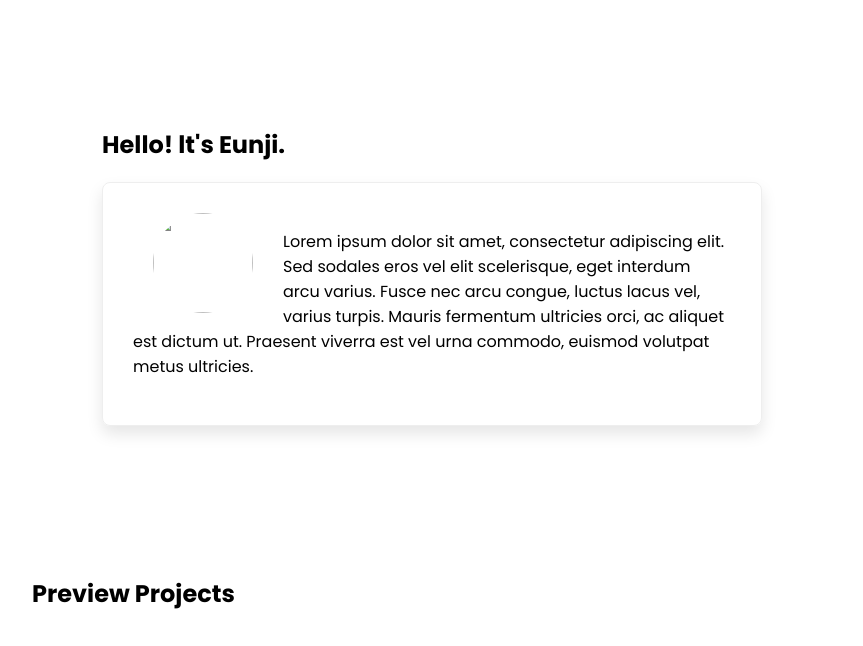
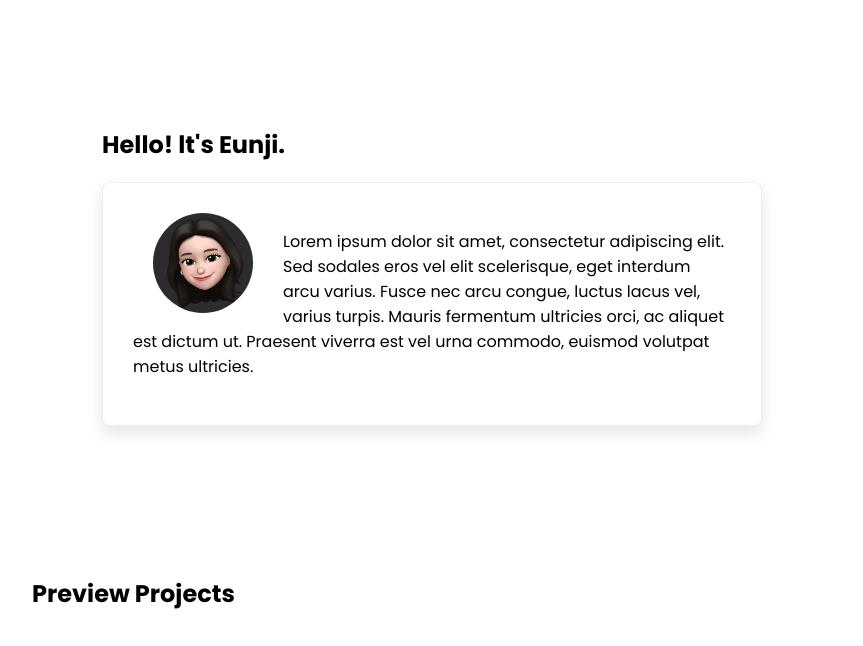
Before and after one commit to imchloedev/Myportfolio, a plain HTML site: page index.html in a window 1280 px wide. Shown: the part 154-800 px from the top of the page, without its empty margins (208-1071 px from the left). Drawn offline with Linux system fonts and the light colour scheme.

Commit message:
Update index.html

```diff
--- a/index.html
+++ b/index.html
@@ -152,7 +152,7 @@
   <article class="article1">
     <h2>Hello! lt's Eunji.</h2>
     <div class="imgbox">
-      <img src="images/img_6520.jpg">
+      <img src="img/profile.jpg">
       <p>
         Lorem ipsum dolor sit amet, consectetur adipiscing elit. Sed sodales eros vel elit scelerisque, eget interdum arcu varius. Fusce nec arcu congue, luctus lacus vel, varius turpis. Mauris fermentum ultricies orci, ac aliquet est dictum ut.
         Praesent viverra est vel urna commodo, euismod volutpat metus ultricies.
```
